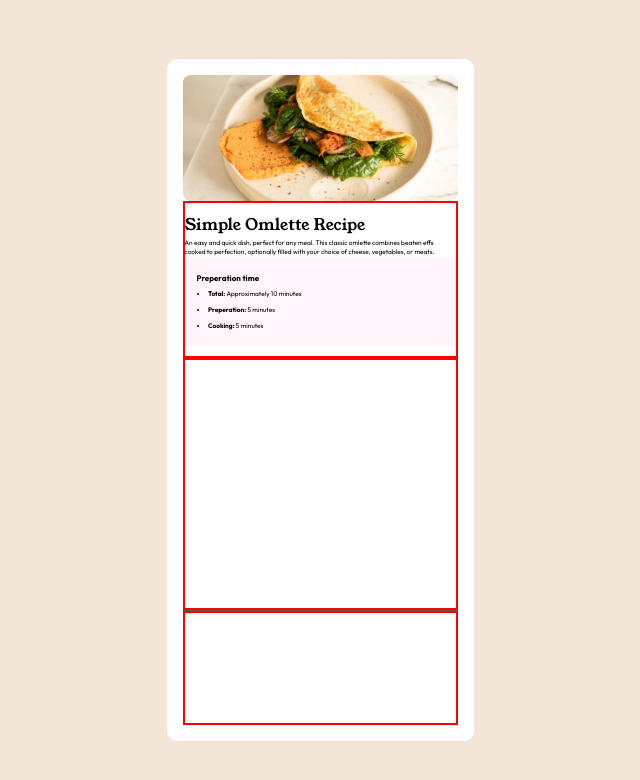
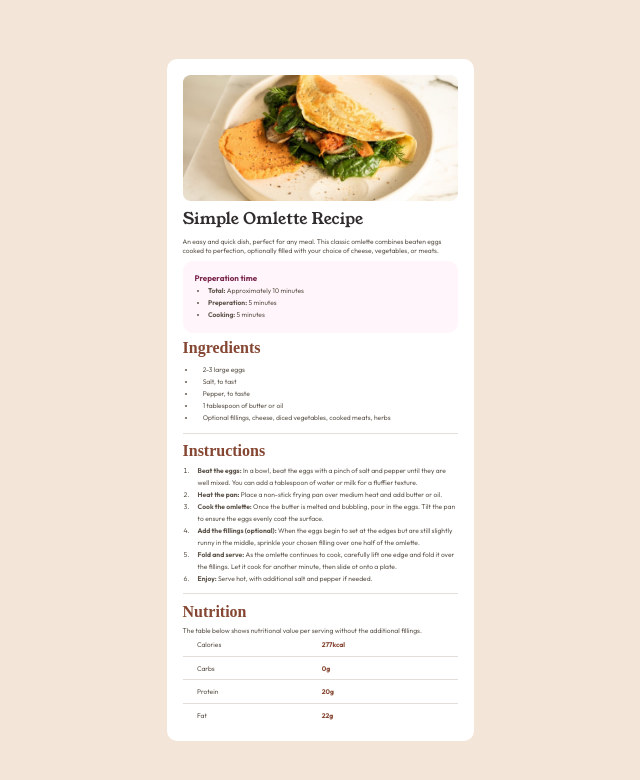
Before and after one commit to Sparlinski/FEM-Recipe_Page, a plain HTML site: page index.html in a window 1280 px wide. Shown: the whole page, without its empty margins (320-960 px from the left). Drawn offline with Linux system fonts and the light colour scheme.

Commit message:
Finished concept_V1 design and styling

```diff
--- a/index.html
+++ b/index.html
@@ -26,7 +26,7 @@
         <img src="assets/images/image-omelette.jpeg" alt="A omletter stuffed with vegetables">
         <div class="top-container">
             <h1>Simple Omlette Recipe</h1>
-            <p>An easy and quick dish, perfect for any meal. This classic omlette combines beaten effs cooked to perfection, optionally filled with your choice of cheese, vegetables, or meats.</p>
+            <p>An easy and quick dish, perfect for any meal. This classic omlette combines beaten eggs cooked to perfection, optionally filled with your choice of cheese, vegetables, or meats.</p>
             <div class="prep">
                 <h2>Preperation time</h2>
                 <ul>
@@ -35,10 +35,68 @@
                     <li><span class=li-bold>Cooking: </span>5 minutes</li>
                 </ul>
             </div>
+            <h3>Ingredients</h3>
+            <ul>
+                <li class="li-inset">2-3 large eggs</li>
+                <li class="li-inset">Salt, to tast</li>
+                <li class="li-inset">Pepper, to taste</li>
+                <li class="li-inset">1 tablespoon of butter or oil</li>
+                <li class="li-inset">Optional fillings, cheese, diced vegetables, cooked meats, herbs</li>
+            </ul>
         </div>
-        <div class="main-container"></div>
         <div class="seperator-line"></div>
-        <div class="bottom-container"></div>
+        <div class="middle-container">
+            <h3>Instructions</h3>
+            <ol>
+                <li class="li-inset"><span class="li-bold">Beat the eggs: </span>In a bowl, beat the eggs with a pinch of salt and pepper until they are well mixed. You can add a tablespoon of water or milk for a fluffier texture.</li>
+                <li class="li-inset"><span class="li-bold">Heat the pan: </span>Place a non-stick frying pan over medium heat and add butter or oil.</li>
+                <li class="li-inset"><span class="li-bold">Cook the omlette: </span>Once the butter is melted and bubbling, pour in the eggs. Tilt the pan to ensure the eggs evenly coat the surface.</li>
+                <li class="li-inset"><span class="li-bold">Add the fillings (optional): </span>When the eggs begin to set at the edges but are still slightly runny in the middle, sprinkle your chosen filling over one half of the omlette.</li>
+                <li class="li-inset"><span class="li-bold">Fold and serve: </span>As the omlette continues to cook, carefully lift one edge and fold it over the fillings. Let it cook for another minute, then slide ot onto a plate.</li>
+                <li class="li-inset"><span class="li-bold">Enjoy: </span>Serve hot, with additional salt and pepper if needed.</li>
+            </ol>
+        </div>
+        <div class="seperator-line"></div>
+        <div class="bottom-container">
+            <h3>Nutrition</h3>
+            <p>The table below shows nutritional value per serving without the additional fillings.</p>
+            <div class="nutrition-containers">
+                <div class="nutrition-left">
+                    <p>Calories</p>
+                </div>
+                <div class="nutrition-right">
+                    <p class="p-color">277kcal</p>
+                </div>
+            </div>
+            <div class="nutrition-seperator"></div>
+            <div class="nutrition-containers">
+                <div class="nutrition-left">
+                    <p>Carbs</p>
+                </div>
+                <div class="nutrition-right">
+                    <p class="p-color">0g</p>
+                </div>
+            </div>
+            <div class="nutrition-seperator"></div>
+            <div class="nutrition-containers">
+                <div class="nutrition-left">
+                    <p>Protein</p>
+                </div>
+                <div class="nutrition-right">
+                    <p class="p-color">20g</p>
+                </div>
+            </div>
+            <div class="nutrition-seperator"></div>
+            <div class="nutrition-containers">
+                <div class="nutrition-left">
+                    <p>Fat</p>
+                </div>
+                <div class="nutrition-right">
+                    <p class="p-color">22g</p>
+                </div>
+            </div>
+
+        </div>
     </div>
 </body>
 </html>
--- a/styles.css
+++ b/styles.css
@@ -32,13 +32,14 @@ img {
     border-radius: 7.5px;
 }
 
-/* Font style and sizing */
+/* Font style spacing, and sizing */
 
 h1 {
     font-family: "Young Serif", serif;
     font-weight: 400;
     font-style: normal;
     font-size: 1rem;
+    color: hsl(24, 5%, 18%);
 }
 
 h2,
@@ -53,24 +54,53 @@ ol {
 h2 {
     font-size: .5rem;
     font-weight: bold;
-    line-height: 1rem;
+    margin-bottom: .25em;
+    color: hsl(332, 51%, 32%);
+}
+
+h3 {
+    font-size: 1rem;
+    color: hsl(14, 45%, 36%);
 }
 
 p,
 ul,
 ol {
-    font-size: .41rem;
+    font-size: .42rem;
+    color: hsl(30, 10%, 34%);
 }
 
-ul, ol {
-    padding-left: 1.75em;
-    line-height: 1rem;
+ul,
+ol {
+    line-height: .75rem;
+}
+
+ul {
+    padding-left: 2em;
+}
+
+ol {
+    padding-left: 1.25em;
+}
+
+.li-inset {
+    padding-left: 1em;
 }
 
 .li-bold {
     font-weight: bold;
 }
 
+.no-bullet {
+    list-style: none;
+    padding-left: 2.5em;
+}
+
+.p-color {
+    color: hsl(14, 45%, 36%);
+    font-weight: bold;
+    margin-left: 5em;
+}
 
 /* Layout */
 
@@ -78,26 +108,50 @@ ul, ol {
     display: flex;
     flex-direction: column;
     justify-content: space-evenly;
-    padding: .5em 0 .5em 0;
-    height: 25%;
-    border: 2px solid red;
+    padding: .2.5em 0 2.5em 0;
+    height: 45%;
 }
 
 .prep {
     background-color: hsl(330, 100%, 98%);
     padding: .75em;
+    border-radius: 10px;
 }
 
-.main-container {
-    height: 45%;
-    border: 2px solid red;
+.middle-container {
+    display: flex;
+    flex-direction: column;
+    justify-content: space-evenly;
+    height: 30%;
 }
 
 .seperator-line {
-    border-top: 1px solid hsl(30, 10%, 34%);
+    border-top: 1px solid hsl(30, 18%, 87%);
+    margin: .2em 0 .2em 0;
+}
+
+.nutrition-seperator {
+    border-top: 1px solid hsl(30, 18%, 87%);
+    margin: .1em 0 .1em 0;
 }
 
 .bottom-container {
-    height: 20%;
-    border: 2px solid red;
+    display: flex;
+    flex-direction: column;
+    justify-content: space-evenly;
+    height: 25%;
 }
+
+.nutrition-containers {
+    display: flex;
+    justify-content: flex-start;
+    margin-left: .9em;
+}
+
+.nutrition-left {
+    width: 35%;
+}
+
+.nutrition-right {
+    width: 30%;
+}
```
